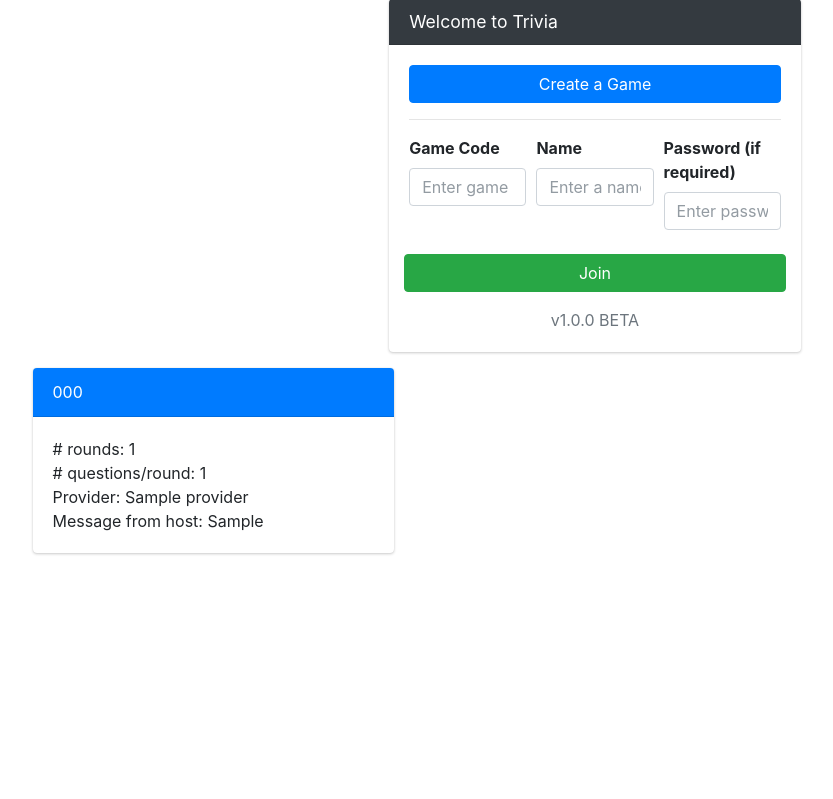
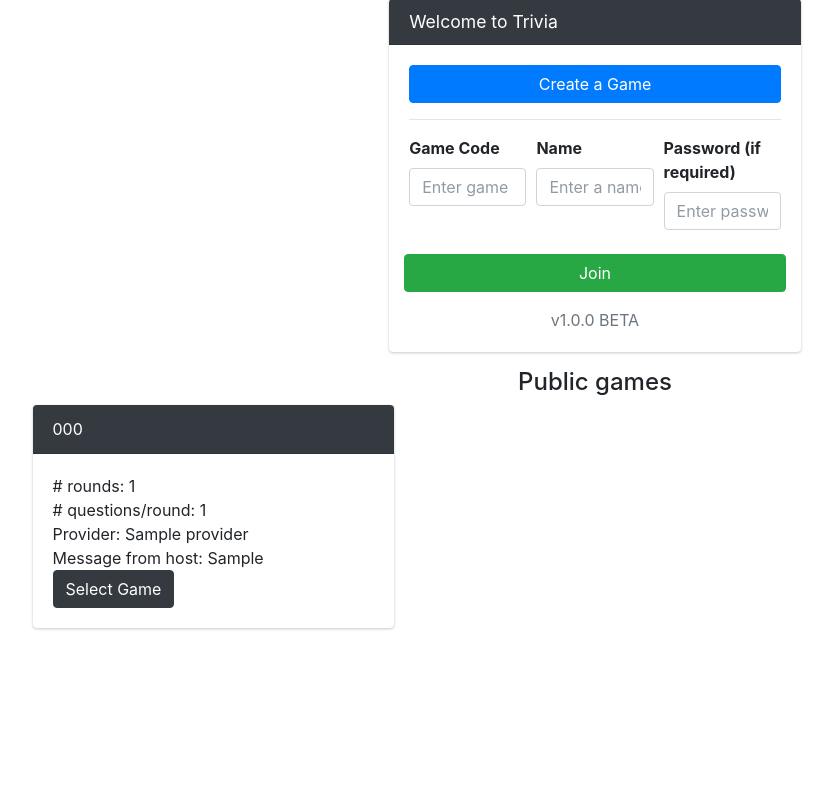
Before and after one commit to scaratozzolo/TriviaWebApp, a Flask app: template app/templates/index.html in a window 1280 px wide. Shown: the part 25-824 px from the top of the page, without its empty margins (45-878 px from the left). Run offline with Flask 2, Linux system fonts and the light colour scheme; tables that the repository leaves empty hold one stand-in row (values such as "Sample post"); the template is opened without the code that fills it: values that come from a table or form of the project are taken from there, most other values are stand-ins (such as "Sample title", 1, 10 or a date in 2020); some libraries are stand-ins or nearby versions.

Commit message:
added select game to public games list

```diff
--- a/app/templates/index.html
+++ b/app/templates/index.html
@@ -111,13 +111,15 @@
 
 
 <div class="container">
-
+    {% if live_games != [] %}
+    <h4 class="text-center">Public games</h4>
+    {% endif %}
     <div class="card-columns" id="live-games">
 
         {% for game in live_games %}
 
         <div class="card">
-            <div class="card-header text-white bg-primary">{{ game.game_code }}</div>
+            <div class="card-header text-white bg-dark">{{ game.game_code }}</div>
             <div class="card-body">
               <div># rounds: {{ game.num_rounds }}</div>
               <div># questions/round: {{ game.num_questions }}</div>
@@ -125,7 +127,7 @@
               {% if game.game_msg != '' %}
               <div>Message from host: {{ game.game_msg }}</div>
               {% endif %}
-
+              <div><button type="button" class="btn btn-dark" onclick="selectGame('{{ game.game_code }}');">Select Game</button></div>
             </div>
         </div>
 
@@ -138,3 +140,20 @@
 
 
 {% endblock %}
+
+{% block js %}
+
+
+<script type="text/javascript" charset="utf-8">
+
+    function selectGame(game_code){
+
+        $("#game_code").val(game_code);
+
+        $("#user_name").focus();
+    }
+
+
+</script>
+
+{% endblock %}
```
